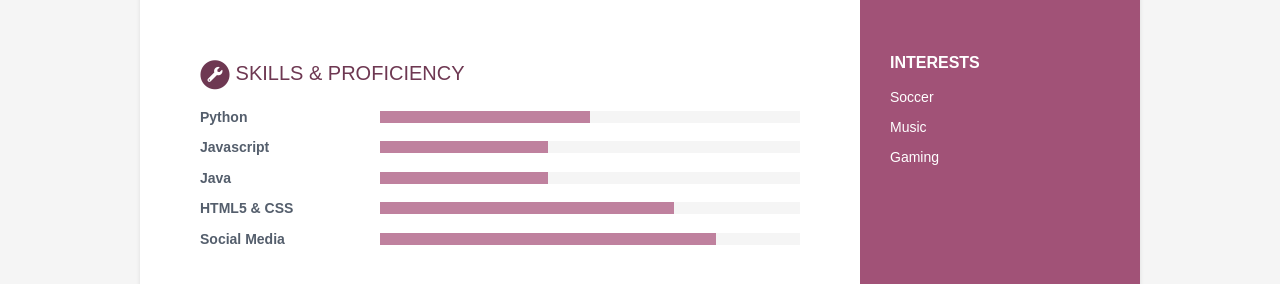
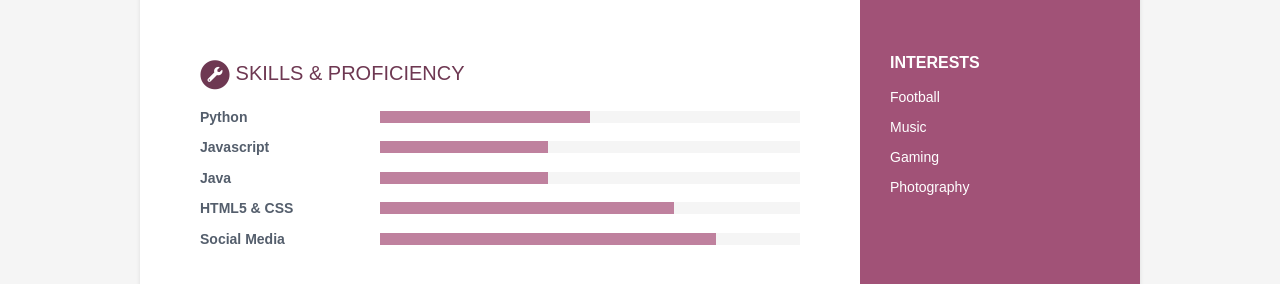
Before and after one commit to dimitrisg9/resume-cv, a Jekyll site: the page built from index.html, in a window 1280 px wide. Shown: the part 758-1042 px from the top of the page. Built offline with Jekyll 4.4.1, drawn with Linux system fonts in a browser that asks for light colours.

Commit message:
Update data.yml

```diff
--- a/_data/data.yml
+++ b/_data/data.yml
@@ -41,13 +41,16 @@ sidebar:
       #  level: Professional
 
     interests:
-      - item: Soccer
+      - item: Football
         link:
 
       - item: Music
         link:
 
       - item: Gaming
+        link:
+
+      - item: Photography
         link:
 
 career-profile:
```
